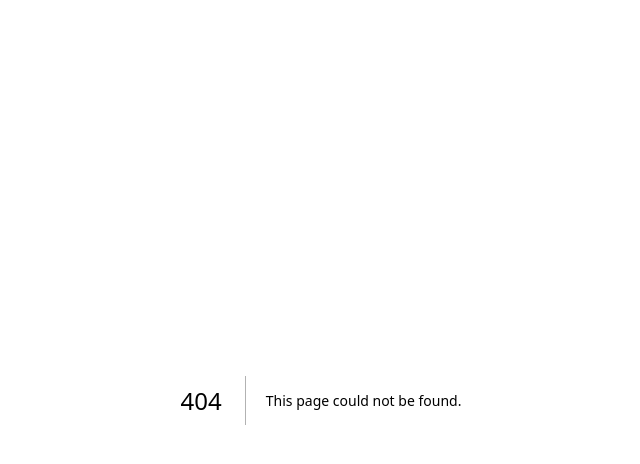
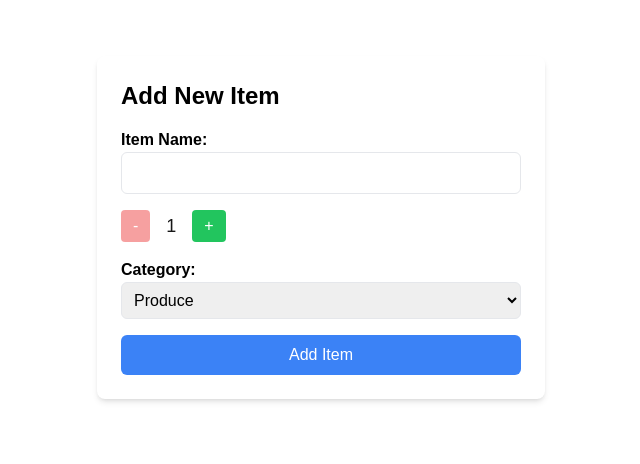
Before and after one commit to JApitpit/cprg306-assignments, a Next.js app: page /week-5 in a window 1280 px wide. Before the commit this address had no page. Shown: the top 464 px of the page, without its empty margins (319-959 px from the left). Built offline with nearby package versions, Linux system fonts and the light colour scheme.

Commit message:
added week 5

```diff
--- a/app/page.js
+++ b/app/page.js
@@ -16,6 +16,9 @@ export default function HomePage() {
           </Link>
           <Link href="/week-4" className="block px-4 py-2 bg-blue-500 text-white rounded-lg text-center hover:bg-blue-600 transition">
             Week 4 Page
+          </Link>
+          <Link href="/week-5" className="block px-4 py-2 bg-blue-500 text-white rounded-lg text-center hover:bg-blue-600 transition">
+            Week 5 Page
           </Link>
           <Link href="/dogs" className="block px-4 py-2 bg-blue-500 text-white rounded-lg text-center hover:bg-blue-600 transition">
             Dogs Page
--- /dev/null
+++ b/app/week-5/new-item.js
@@ -0,0 +1,84 @@
+"use client";
+import { useState } from "react";
+
+export default function NewItem() {
+    const [name, setName] = useState("");
+    const [quantity, setQuantity] = useState(1);
+    const [category, setCategory] = useState("produce");
+
+    const increment = () => {
+      if (quantity < 20) setQuantity(quantity + 1);
+    };
+
+    const decrement = () => {
+      if (quantity > 1) setQuantity(quantity - 1);
+    };
+
+    const handleSubmit = (event) => {
+      event.preventDefault();
+      const item = { name, quantity, category };
+      console.log(item);
+      alert(`Item: ${name}\nQuantity: ${quantity}\nCategory: ${category}`);
+      setName("");
+      setQuantity(1);
+      setCategory("produce");
+    };
+
+    return (
+      <div className="max-w-md mx-auto p-6 bg-white shadow-md rounded-lg mt-10">
+        <h2 className="text-2xl text-black font-bold mb-4">Add New Item</h2>
+        <form onSubmit={handleSubmit} className="space-y-4">
+          {/* Name Field */}
+          <div>
+            <label className="block text-black font-semibold">Item Name:</label>
+            <input
+              type="text"
+              value={name}
+              onChange={(e) => setName(e.target.value)}
+              required
+              className="w-full p-2 border text-black rounded-md"
+            />
+          </div>
+
+          {/* Quantity Field */}
+          <div className="flex items-center gap-4">
+            <button onClick={decrement} disabled={quantity === 1}
+              className="px-3 py-1 bg-red-500 text-white rounded disabled:opacity-50">
+              -
+            </button>
+
+            <span className="text-lg font-medium">{quantity}</span>
+
+            <button onClick={increment} disabled={quantity === 20}
+              className="px-3 py-1 bg-green-500 text-white rounded disabled:opacity-50">
+              +
+            </button>
+          </div>
+
+          {/* Category Field */}
+          <div>
+            <label className="block text-black font-semibold">Category:</label>
+            <select
+              value={category}
+              onChange={(e) => setCategory(e.target.value)}
+              className="w-full p-2 border text text-black rounded-md"
+            >
+              {["Produce", "Dairy", "Bakery", "Meat", "Frozen Foods", "Canned Goods", "Dry Goods", "Beverages", "Snacks", "Household", "Other"].map((cat) => (
+                <option key={cat.toLowerCase()} value={cat.toLowerCase()}>
+                  {cat}
+                </option>
+              ))}
+            </select>
+          </div>
+
+          {/* Submit Button */}
+          <button
+            type="submit"
+            className="w-full bg-blue-500 text-white p-2 rounded-md hover:bg-blue-600"
+          >
+            Add Item
+          </button>
+        </form>
+      </div>
+    );
+}
--- /dev/null
+++ b/app/week-5/page.js
@@ -0,0 +1,9 @@
+import NewItem from "./new-item";
+
+export default function Page() {
+  return (
+    <div className="p-4">
+      <NewItem />
+    </div>
+  );
+}
```
